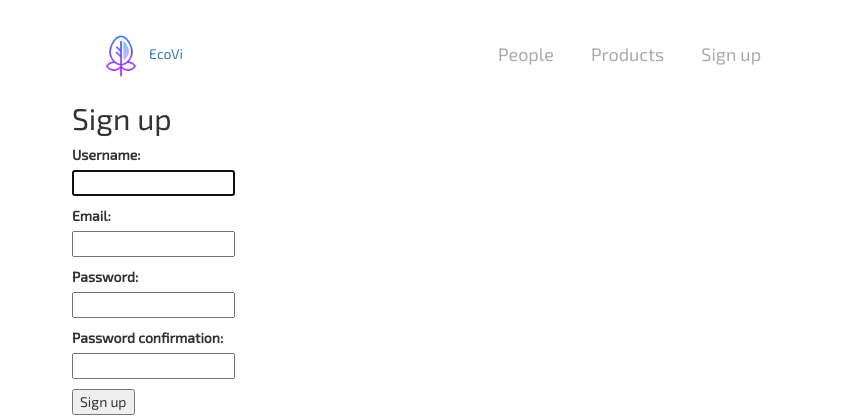
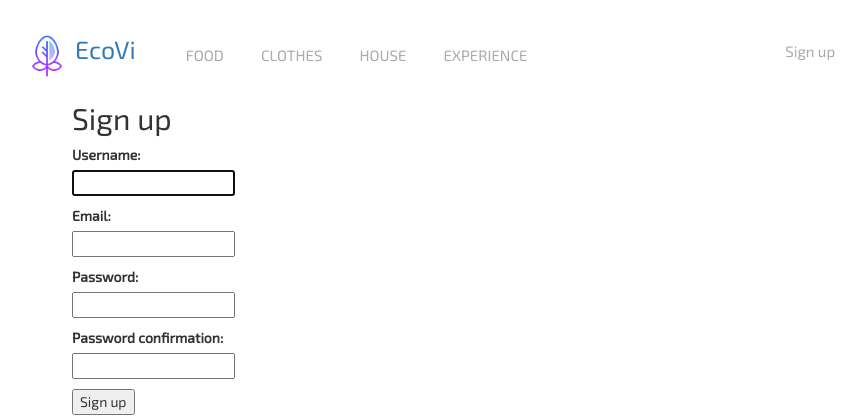
Before and after one commit to zona-li/ecovi, a Django app: page /homeowners/signup/ in a window 1280 px wide. Shown: the top 420 px of the page, without its empty margins (203-1069 px from the left). Run offline with Django 3.2, Linux system fonts and the light colour scheme; some libraries are stand-ins or nearby versions.

Commit message:
edit header

```diff
--- a/app/homestarter/main/templates/main/header.html
+++ b/app/homestarter/main/templates/main/header.html
@@ -22,7 +22,6 @@
 			font-family:'Exo 2';
 			padding-top: 30px;
 		}
-
 		/*large screen*/
 		.navbar {
 			display: flex;
@@ -30,15 +29,18 @@
 			flex-flow: row wrap;
 			justify-content: space-between;
 		}
+		.nav_section {
+			flex: 1;
+		}
 		/*medium screen*/
 		@media all and (max-width: 800px) {
-			.navbar {
+			.nav_section {
 				justify-content: space-around;
 			}
 		}
 		/*small screens*/
 		@media all and (max-width: 500px) {
-			.navbar {
+			.nav_section {
 				flex-direction: column;
 			}
 		}
@@ -54,6 +56,7 @@
 		}
 
 		.btn-link {
+			font-size: 15px;
 			color: #aaa;
 		}
 
@@ -66,6 +69,11 @@
 			top: 0;
 			left: 0;
 			margin-top: 20px;
+		}
+		#logoname {
+			text-decoration: none;
+			font-size: 25px;
+			margin-right: 30px;
 		}
 		#inputEmail {
 			border-radius: 20px;
@@ -110,14 +118,17 @@
 <body>
 	<div class="bg">
 		<nav class="navbar">
-			<div>
+			<div nav_section>
 				<img src="{% static "/pictures/logo.png" %}" alt="LOGO" width="50" height="50"/>
-				<a href='/'>EcoVi</a>
+				<a id="logoname" href='/'>EcoVi</a>
+				<a class="header-nav" href='/product/'><button type="button" class="btn btn-link btn-lg">FOOD</button></a>
+				<a class="header-nav" href='/product/'><button type="button" class="btn btn-link btn-lg">CLOTHES</button></a>
+				<a class="header-nav" href='/product/'><button type="button" class="btn btn-link btn-lg">HOUSE</button></a>
+				<a class="header-nav" href='/product/'><button type="button" class="btn btn-link btn-lg">EXPERIENCE</button></a>
+
 			</div>
-			<div>
-				<a href='/search/'><button type="button" class="btn btn-link btn-lg">People</button></a>
-				<a href='/product/'><button type="button" class="btn btn-link btn-lg">Products</button></a>
-				<a href='/homeowners/signup/'><button type="button" class="btn btn-link btn-lg">Sign up</button></a>
+			<div nav_section>
+				<a class="header-nav" href='/homeowners/signup/'><button type="button" class="btn btn-link btn-lg">Sign up</button></a>
 			</div>
 
 		</nav>
```
